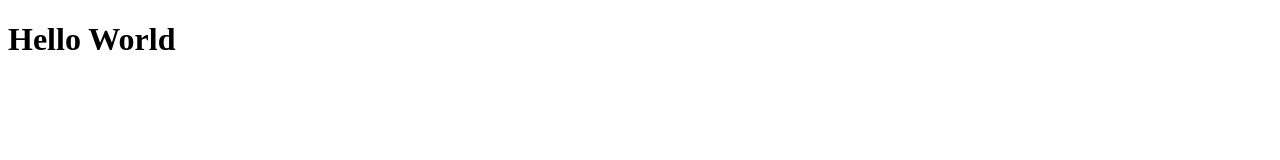
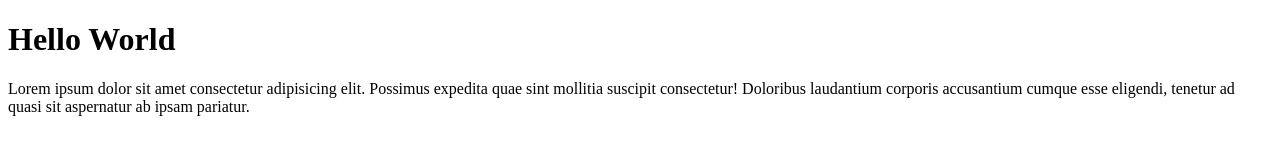
Before and after one commit to RaditPtr/testing, a plain HTML site: page index.html in a window 1280 px wide. Drawn offline with Linux system fonts and the light colour scheme.

Commit message:
menambahkan paragraf

```diff
--- a/index.html
+++ b/index.html
@@ -8,5 +8,6 @@
 </head>
 <body>
     <h1>Hello World</h1>
+    <p>Lorem ipsum dolor sit amet consectetur adipisicing elit. Possimus expedita quae sint mollitia suscipit consectetur! Doloribus laudantium corporis accusantium cumque esse eligendi, tenetur ad quasi sit aspernatur ab ipsam pariatur.</p>
 </body>
 </html>
```
